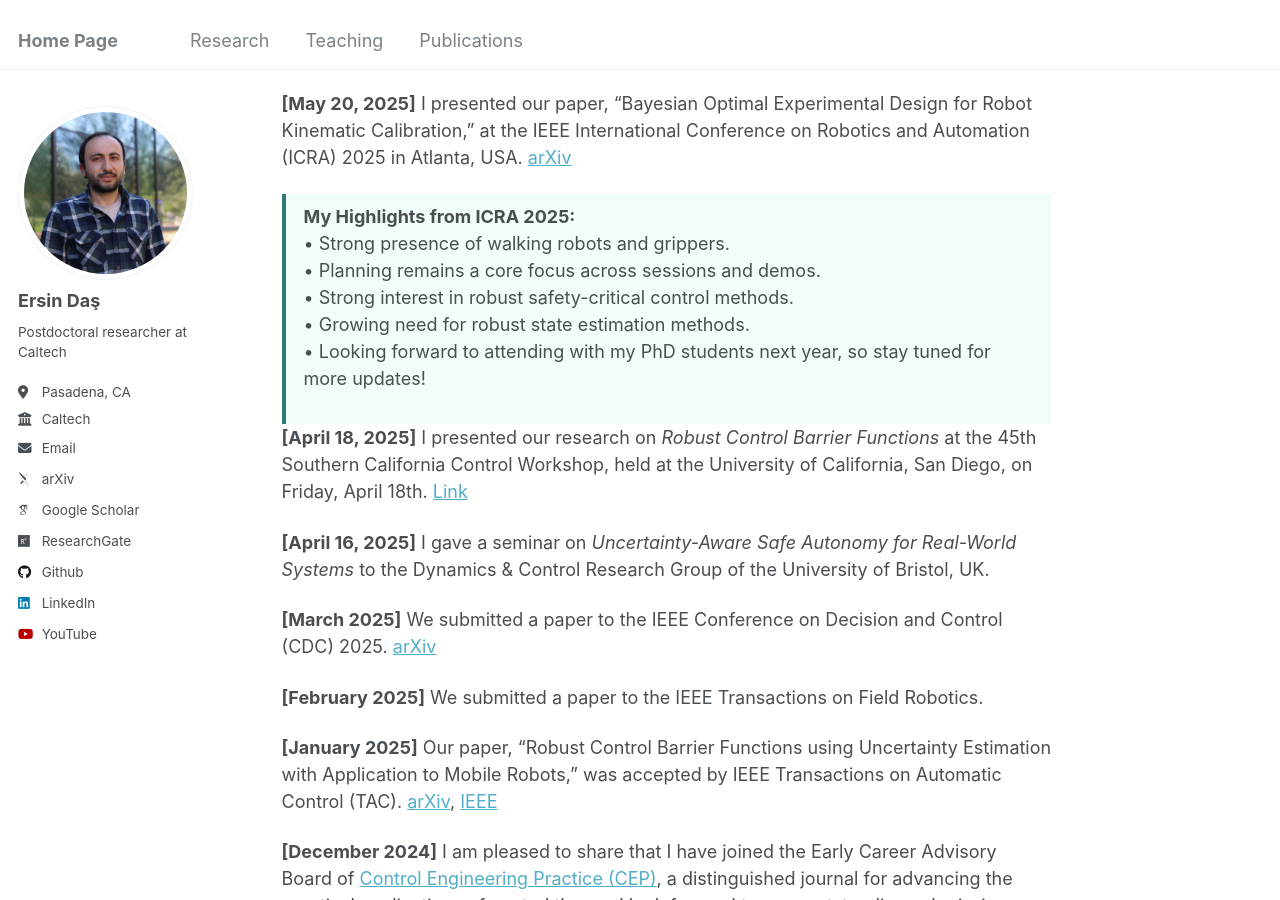
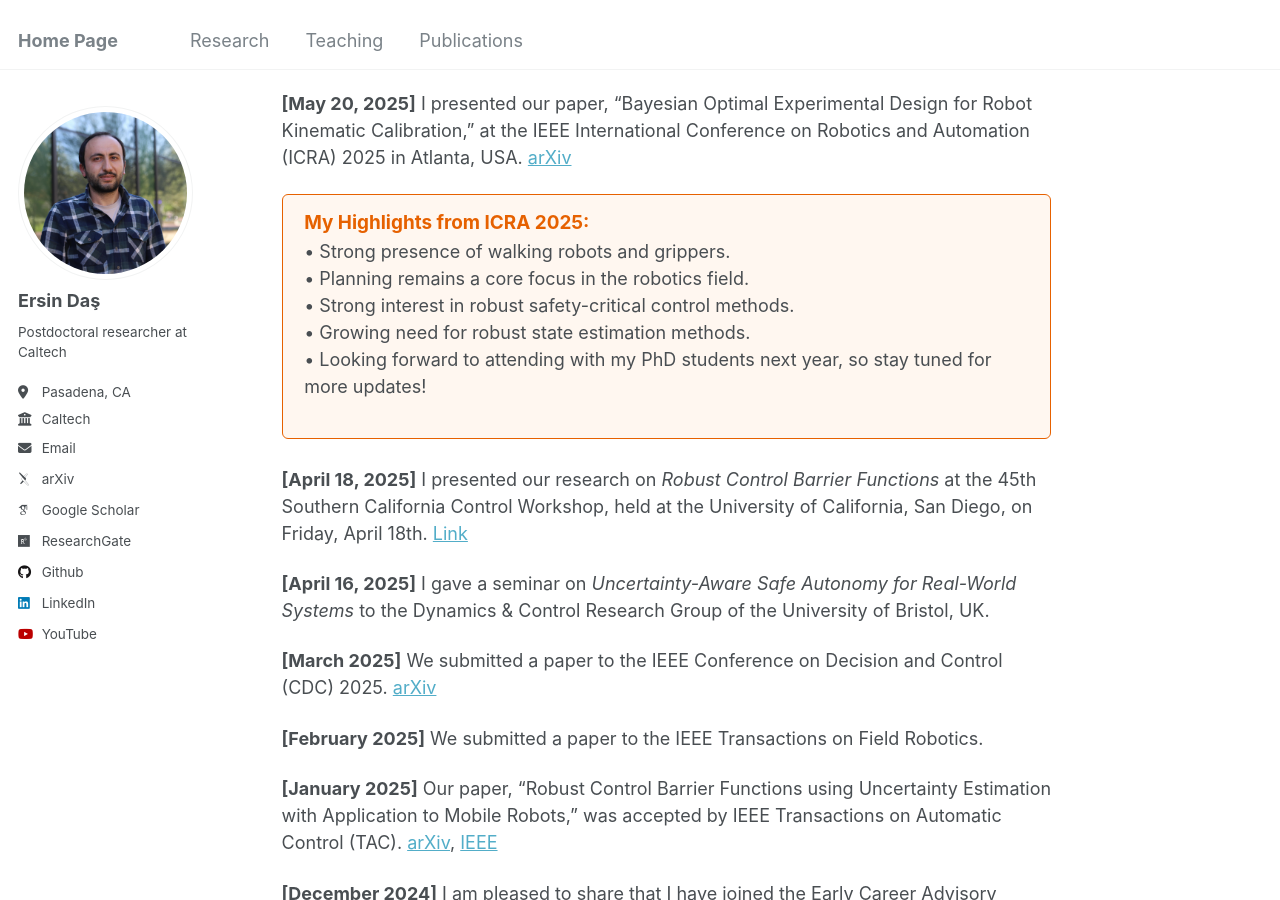
Before and after one commit to ersindas/ersindas.github.io, a Jekyll site: the page built from _pages/about.md, in a window 1280 px wide and 900 px high, scrolled down 368 px. Built offline with Jekyll 4.4.1, drawn with Linux system fonts in a browser that asks for light colours; some web fonts are replaced.

Commit message:
Update about.md

```diff
--- a/_pages/about.md
+++ b/_pages/about.md
@@ -15,14 +15,16 @@ News
 ======
 **[May 20, 2025]** I presented our paper, "Bayesian Optimal Experimental Design for Robot Kinematic Calibration," at the IEEE International Conference on Robotics and Automation (ICRA) 2025 in Atlanta, USA. [arXiv](https://arxiv.org/pdf/2409.10802)
 
-<div style="border-left: 4px solid #2b7a78; padding: 0.5em 1em; background-color: #f0fdfa; margin-top: 0.5em;">
-  <strong>My Highlights from ICRA 2025:</strong><br>
+
+<div style="border: 1px solid #e66100; background-color: #fff7f0; padding: 0.8em 1.2em; margin: 1em 0 1.5em 0; border-radius: 6px;">
+  <strong style="color:#e66100; font-size: 1.05em;">My Highlights from ICRA 2025:</strong><br>
   • Strong presence of walking robots and grippers.<br>
-  • Planning remains a core focus across sessions and demos.<br>
+  • Planning remains a core focus in the robotics field.<br>
   • Strong interest in robust safety-critical control methods.<br>
   • Growing need for robust state estimation methods.<br>
   • Looking forward to attending with my PhD students next year, so stay tuned for more updates!
 </div>
+
 
 **[April 18, 2025]** I presented our research on *Robust Control Barrier Functions* at the 45th Southern California Control Workshop, held at the University of California, San Diego, on Friday, April 18th. [Link](http://terrano.ucsd.edu/jorge/sccw/index.html)
 
```
